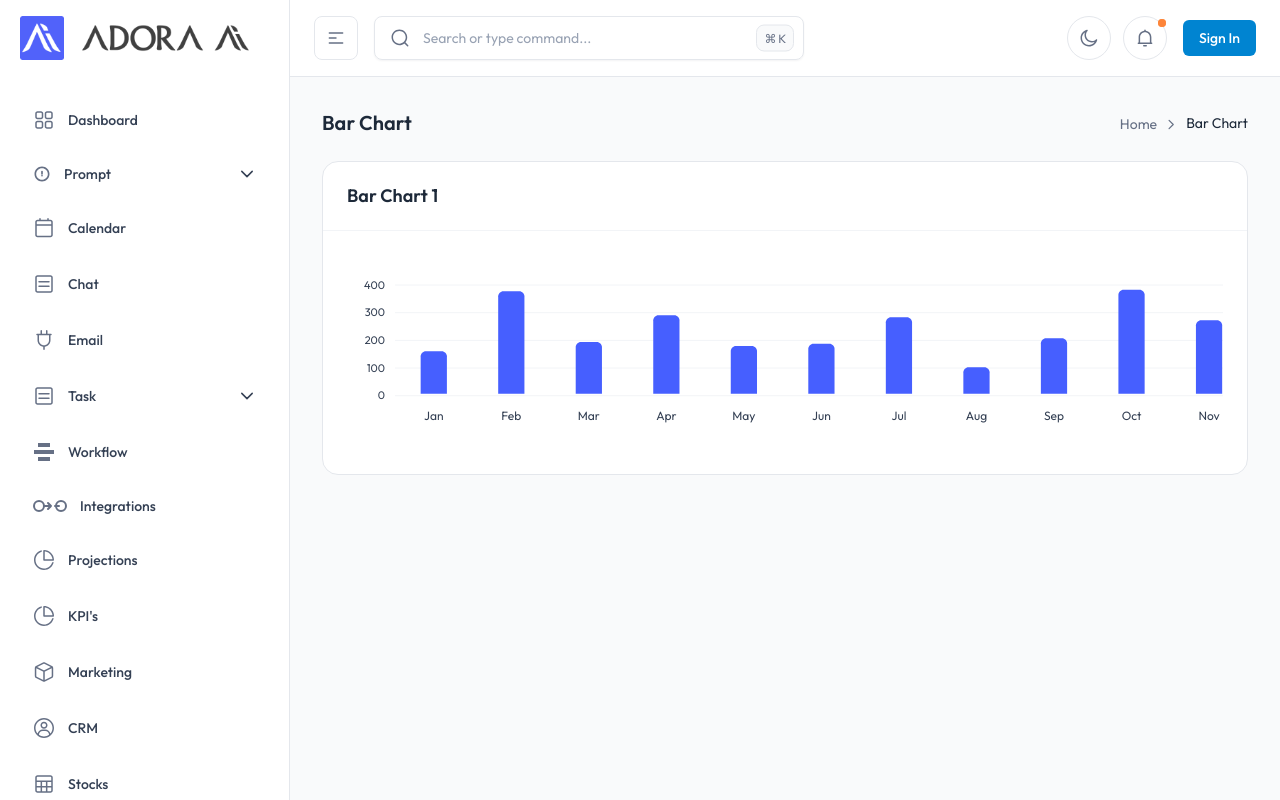
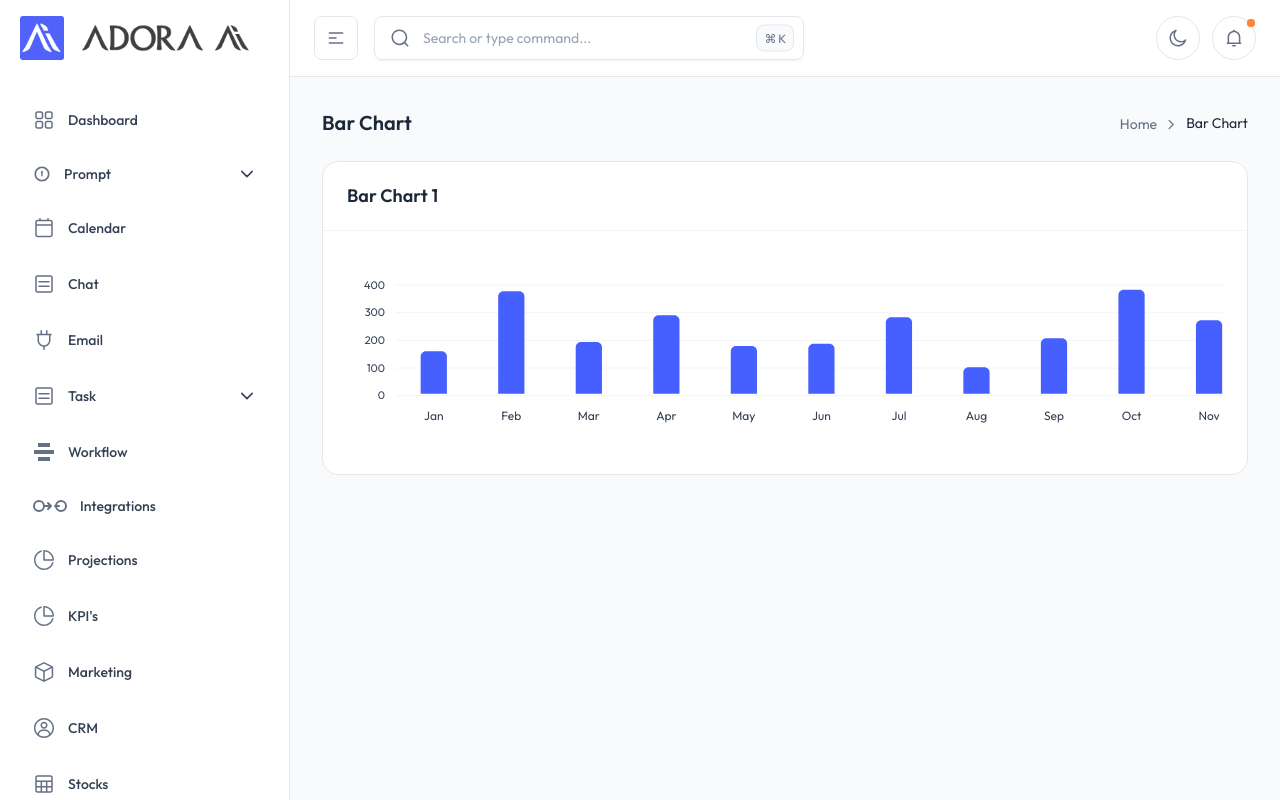
Before and after one commit to askadora/Adora_Utility_AI, a Next.js app: page /bar-chart in a window 1280 px wide. Built offline with nearby package versions, Linux system fonts and the light colour scheme; no server answers.

Commit message:
removed signin button from private

```diff
--- a/src/components/header/UserDropdown.tsx
+++ b/src/components/header/UserDropdown.tsx
@@ -29,14 +29,9 @@ export default function UserDropdown() {
     return <div className="w-20 h-11 animate-pulse bg-gray-300 rounded-full dark:bg-gray-700"></div>;
   }
 
+  // If user is null or undefined and not loading, return null (don't render anything)
   if (!user) {
-    return (
-      <Link href="/auth/signin"
-        className="px-4 py-2 text-sm font-medium text-white bg-sky-600 rounded-md hover:bg-sky-700"
-      >
-        Sign In
-      </Link>
-    );
+    return null;
   }
 
   // Extract user display name and email
```
